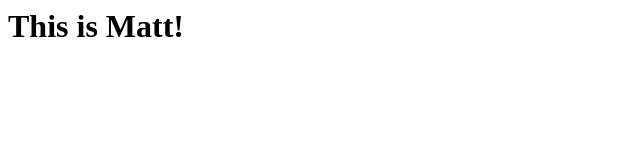
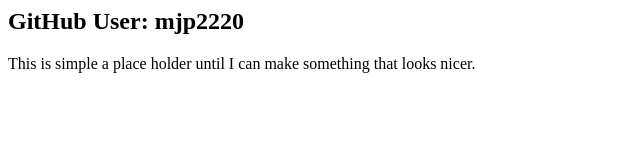
Before and after one commit to mattpiccolella/mjp2220.github.io, a plain HTML site: page index.html in a window 1280 px wide. Shown: the whole page, without its empty margins (0-640 px from the left). Drawn offline with Linux system fonts and the light colour scheme.

Commit message:
Modified home page as more of a placeholder

```diff
--- a/index.html
+++ b/index.html
@@ -1,8 +1,9 @@
 <html>
   <head>
-    <title>Hello World!</title>
+    <title>My Pages</title>
   </head>
   <body>
-    <h1>This is Matt!</h1>
+    <h2>GitHub User: mjp2220</h2>
+    <p>This is simple a place holder until I can make something that looks nicer.</p>
   </body>
 </html>
```
